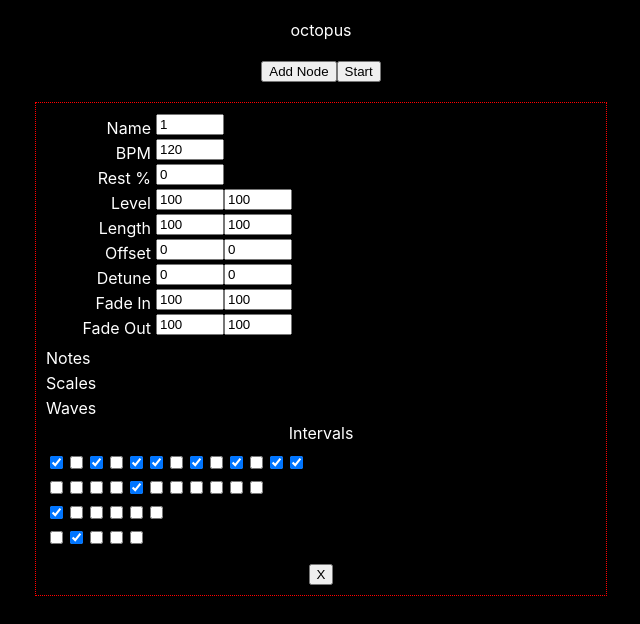
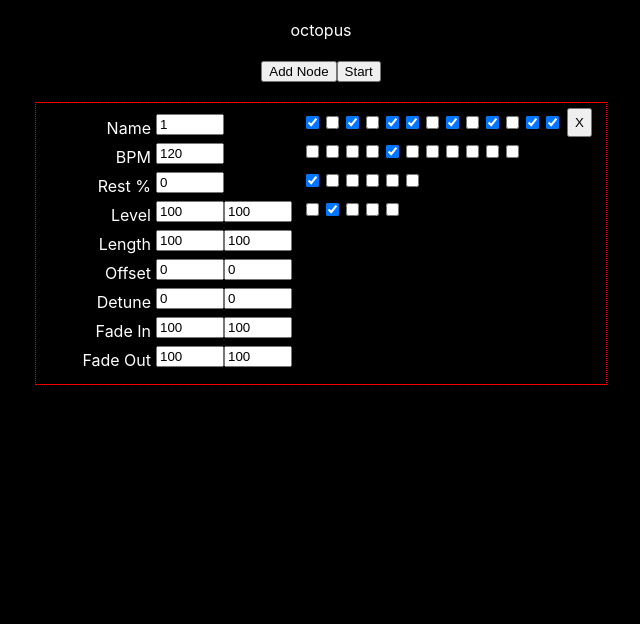
Before and after one commit to CodeKrakken/random-noise-generator, a React (Create React App) app: page / in a window 1280 px wide. Both pictures are taken after a click on the button "Add Node". Shown: the top 624 px of the page, without its empty margins (319-959 px from the left). Built offline with nearby package versions, Linux system fonts and the light colour scheme.

Commit message:
Correct height for inputs and set height for delete button

```diff
--- a/src/App.css
+++ b/src/App.css
@@ -10,7 +10,7 @@ body {
 }
 
 .inner-row {
-  height: 25px
+  height: 29px
 }
 
 .column {
@@ -35,3 +35,7 @@ body {
   height: 19px;
   text-align: right
 }
+
+#delete-node {
+  height: 29px
+}
--- a/src/components/node/Node.tsx
+++ b/src/components/node/Node.tsx
@@ -270,22 +270,7 @@ export default function Node(props: props) {
           )
         }
       </div>
-    </div>
 
-    <div className="column">
-      <div className="row inner-row">
-        Notes
-      </div>
-      <div className="row inner-row">
-        Scales
-      </div>
-      <div className="row inner-row">
-        Waves
-      </div>
-      <div>
-        Intervals
-      </div>
-    </div>
 
       <div className="column">
         <div className="row inner-row">
@@ -353,12 +338,16 @@ export default function Node(props: props) {
           }
         </div>
       </div>
-    <div className="column">
       <button
-        id={`delete-node${i}`}
+        id="delete-node"
         onClick={(e) => handleDelete(i, e)}
         data-testid={`delete-node-${i}`}
-      >X</button>
+      >
+        X
+      </button>
     </div>
+
+
   </div>
+
 }
```
Lines whose indentation alone changed are shown as unchanged.
